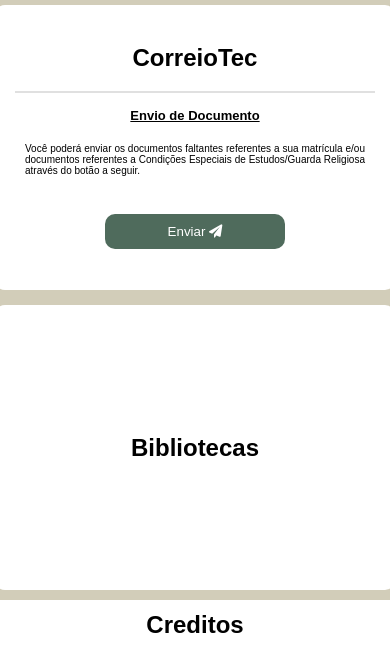
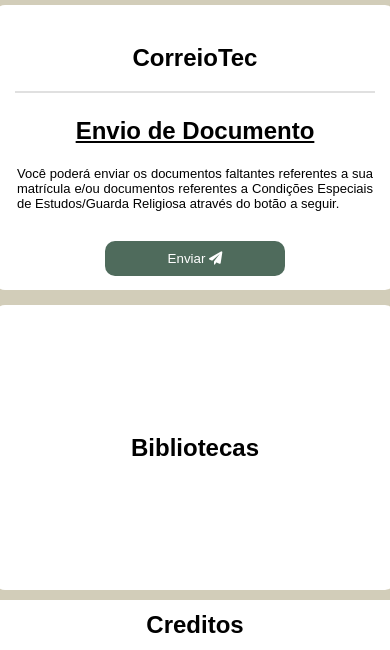
Before and after one commit to EdielOliveira/GeadEtec, a plain HTML site: page index.html in a window 390 px wide. Shown: the part 302-952 px from the top of the page. Drawn offline with Linux system fonts and the light colour scheme.

Commit message:
update html and css

```diff
--- a/Estilo.css
+++ b/Estilo.css
@@ -699,12 +699,15 @@
     }
 
     .Titulo {
-        font-size: small;
+        height: 66px;
+        display: flex;
+        justify-content: center;
+        align-items: center;
     }
 
     .link {
         list-style: none;
-        font-size: x-small;
+        font-size: small;
     }
 
     .link a {
--- a/index.html
+++ b/index.html
@@ -118,14 +118,12 @@
                     <div class="GloGlo">
 
                         <div class="enviarDocs">
-                            <div style="height: 66px; display: flex;
-                            justify-content: center;
-                            align-items: center;">
+                            <div class="Titulo">
                                 <h2>CorreioTec</h2>
                             </div>
                             <hr class="linhasSeparar" style="margin-bottom: 5px;">
-                            <h2 style="text-align: center; padding: 10px;" class="Titulo"> <b><u>Envio de Documento</u></b></h2>
-                            <h3 class="link" style="text-align: justify; font-weight: normal; padding: 10px;">Você poderá enviar os
+                            <h2 class="Titulo"> <b><u>Envio de Documento</u></b></h2>
+                            <h3 class="link" style="text-align: justify; font-weight: normal; padding: 2px;">Você poderá enviar os
                                 documentos faltantes
                                 referentes a sua matrícula e/ou
                                 documentos referentes a Condições Especiais de Estudos/Guarda Religiosa através do botão
```
